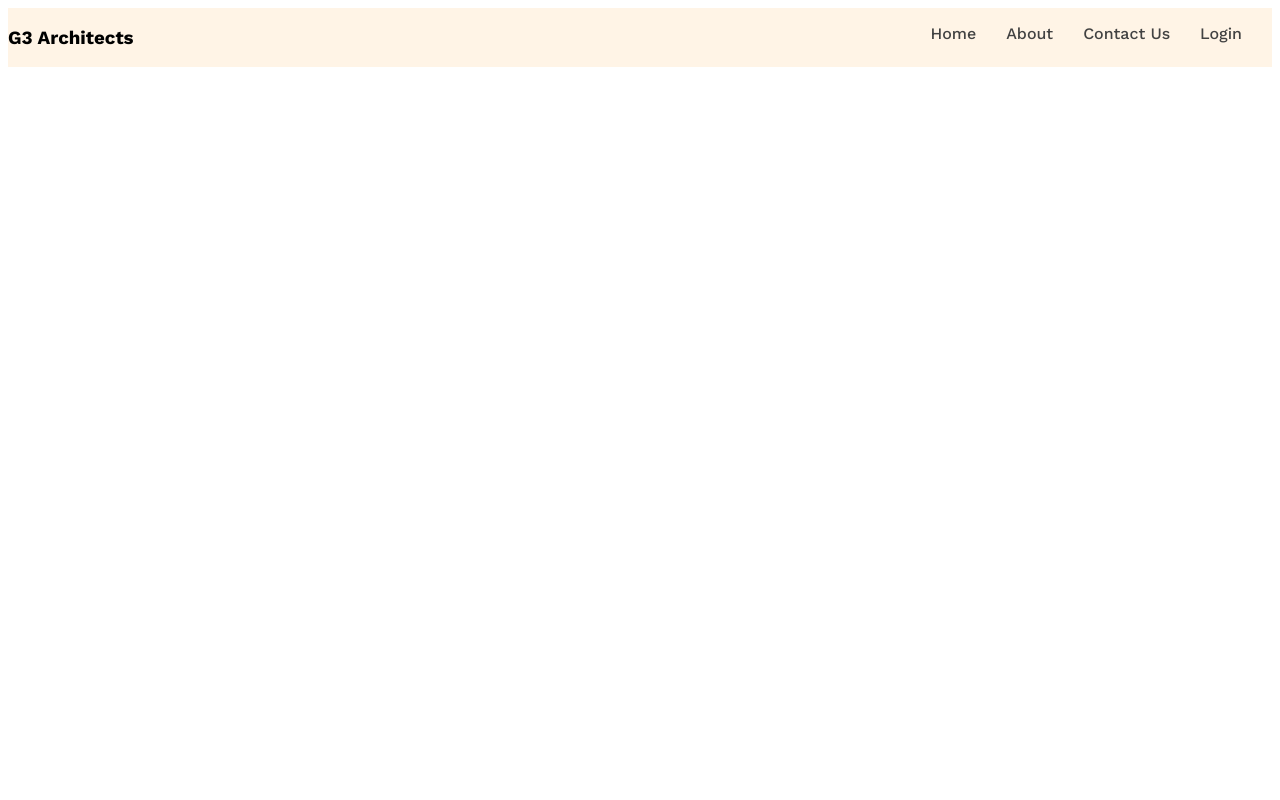
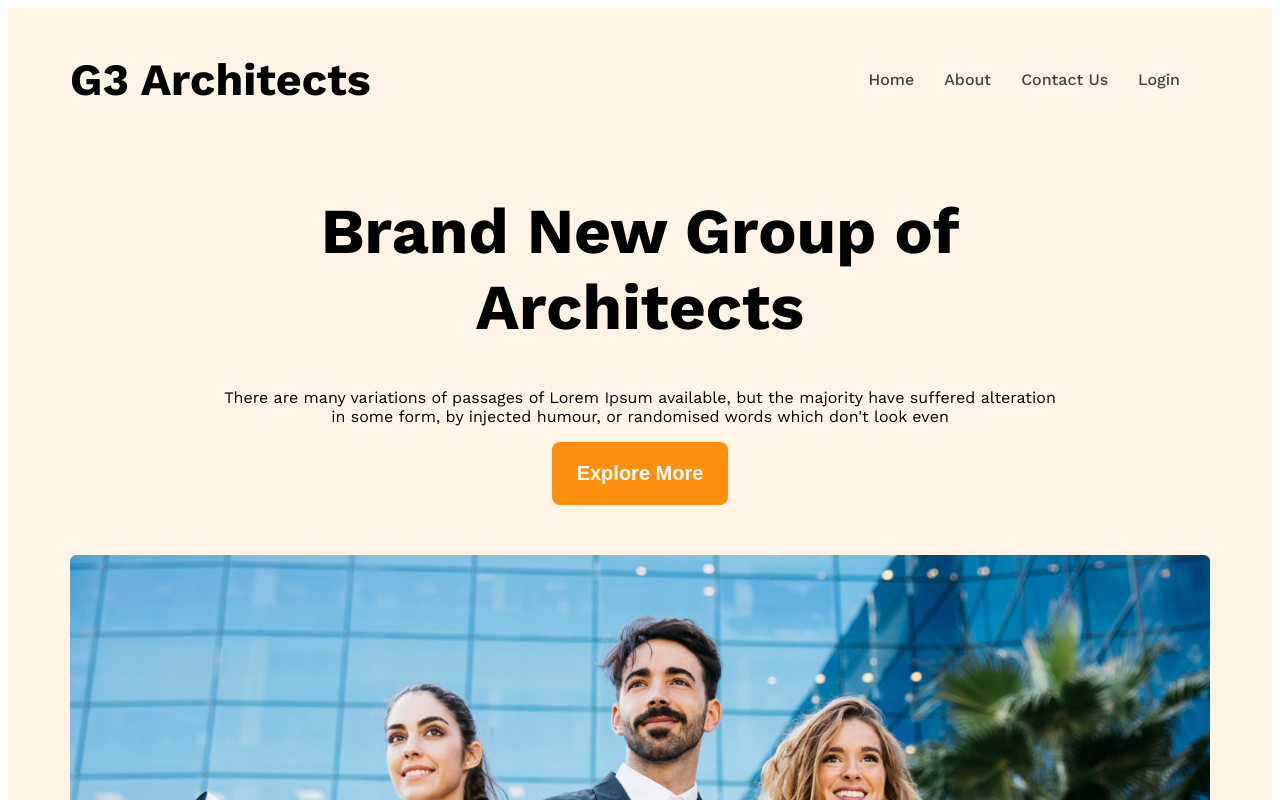
Before and after one commit to Asashik1419/g3-architects-website, a plain HTML site: page index.html in a window 1280 px wide. Shown: the top 800 px of the page. Drawn offline with nearby package versions, Linux system fonts and the light colour scheme.

Commit message:
navbar resposiv

```diff
--- a/index.html
+++ b/index.html
@@ -19,7 +19,12 @@
             </ul>
         </nav>
         <div class="banner">
-
+            <div class="banner-content">
+                 <h1 class="banner-title">Brand New Group of Architects</h1>
+                <p class="banner-description">There are many variations of passages of Lorem Ipsum available, but the majority have suffered alteration in some form, by injected humour, or randomised words which don't look even</p>
+                <button class="btn-primary">Explore More</button>
+            </div>
+            <img class="banner-image" src="images/banner.png" alt="">
         </div>
     </header>
     <main>
--- a/styles/architects.css
+++ b/styles/architects.css
@@ -11,6 +11,16 @@
 /* shared styles */
 .display-flex{
     display: flex;
+}
+
+.btn-primary{
+    background-color: #FF900E;
+    color: white;
+    padding: 20px 25px;
+    font-size: 1.25rem;
+    font-weight: 600;
+    border-radius: 8px;
+    border: none;
 }
 
 /* dark 02 */
@@ -34,8 +44,13 @@
 
 .navbar{
     justify-content: space-between;
+    align-items: center;
 }
 
+.brand{
+    font-weight: bold;
+    font-size: 2.8rem;
+}
 .nav-item{
     list-style: none;
     margin-right: 30px;
@@ -47,6 +62,32 @@
 }
 
 .navbar, .banner{
-    max-width: 1440px;
+    max-width: 1140px;
     margin: 0 auto;
 }
+
+
+/* banner style */
+
+.banner-image{
+    width: 100%;
+}
+.banner-content{
+    max-width: 850px;
+    margin: 0 auto;
+    text-align: center;
+    margin-bottom: 50px;
+}
+
+.banner-title{
+    font-weight: bold;
+    font-size: 4rem;
+}
+
+
+/* responsive media query */
+@media screen and (max-width:576px) {
+    .navbar, .nav-link{
+        flex-direction: column;
+    }
+}
```
